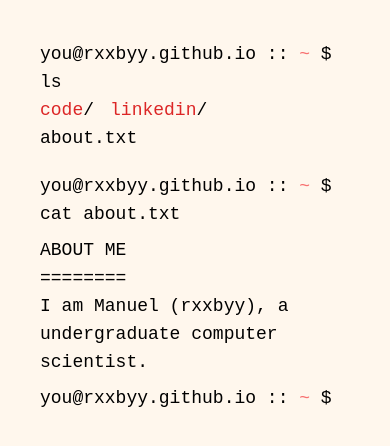
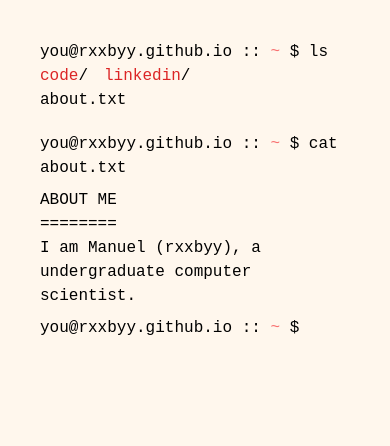
Before and after one commit to rxxbyy/rxxbyy.github.io, a website: page src/index.html in a window 390 px wide. Drawn offline with Linux system fonts and the light colour scheme.

Commit message:
fix: changed responsiveness to text for devices with small viewport

```diff
--- a/src/index.html
+++ b/src/index.html
@@ -6,7 +6,7 @@
     <link rel="stylesheet" href="./output.css">
     <title>rxxbyy's website</title>
 </head>
-<body class="w-full md:w-2/3 m-auto bg-orange-50 p-10 text-lg">
+<body class="text-md w-full md:w-2/3 m-auto bg-orange-50 p-10 md:text-lg">
     <header class="w-full">
         <p>you@rxxbyy.github.io :: <span class="text-red-400">~</span> $ ls</p>
         <table class="flex">
```
Also changed, not shown: src/output.css.
